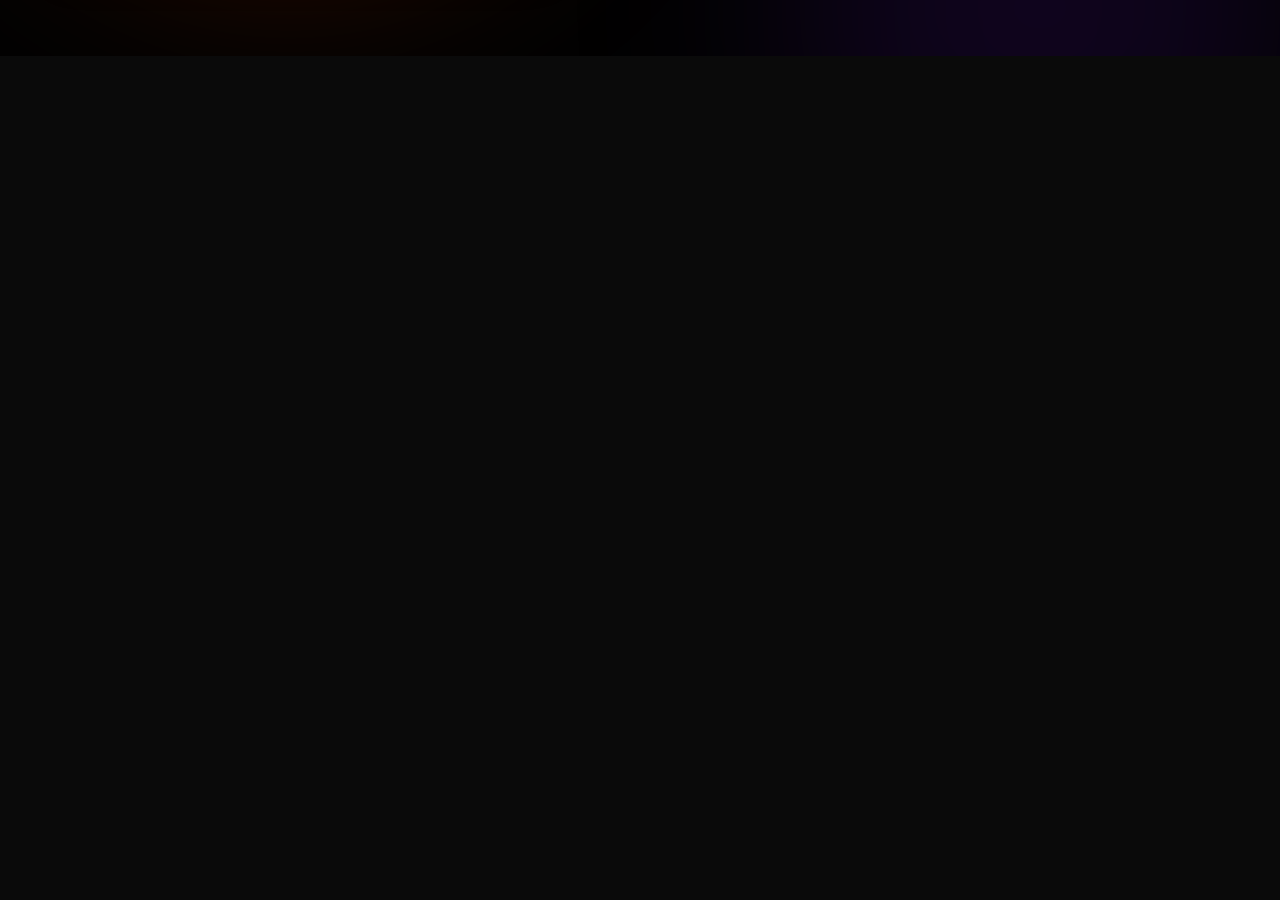
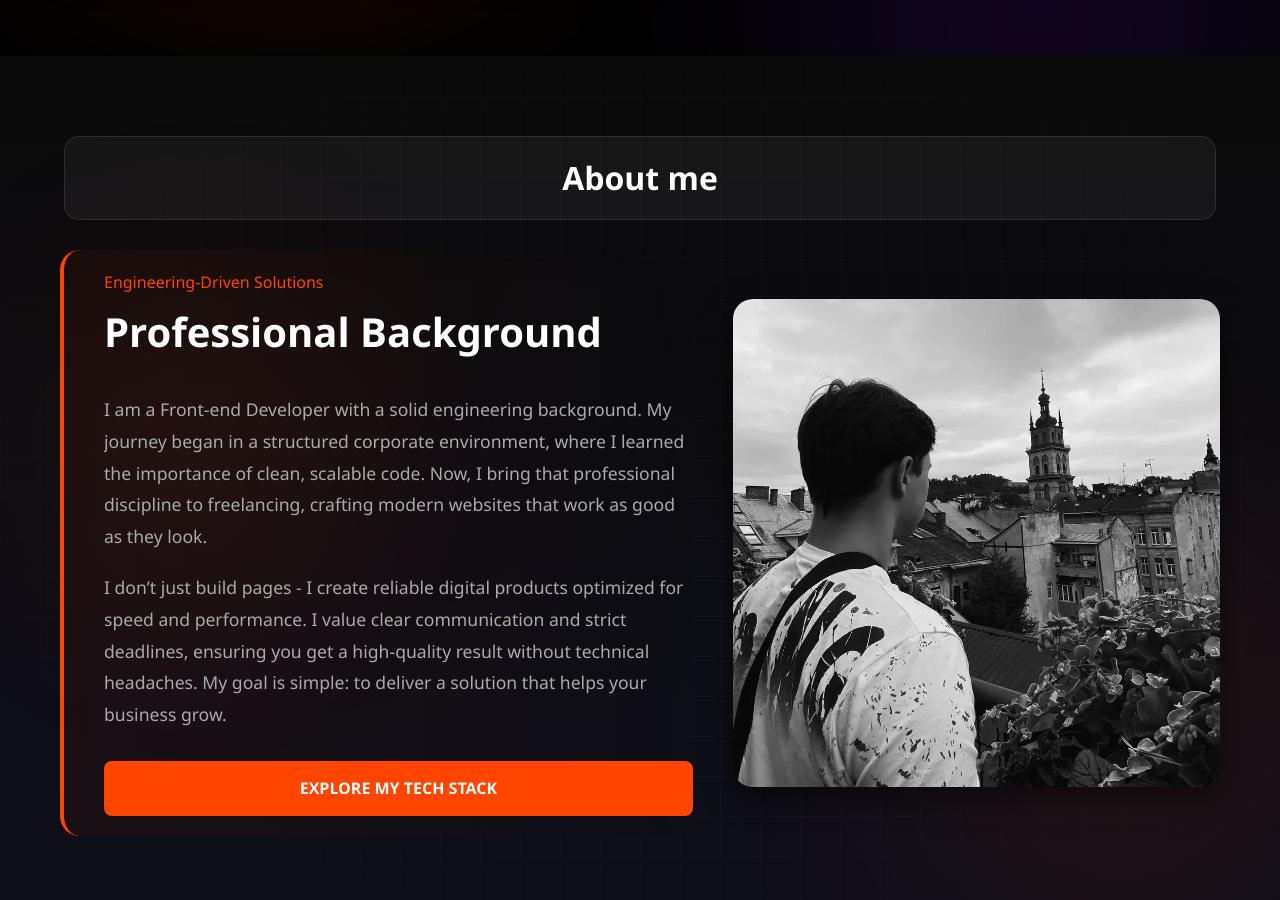
Before and after one commit to MakMouse/MakMouse_React_Portfolio, a React (Vite) app: page / in a window 1280 px wide. Shown: the part 820-1720 px from the top of the page. Before the commit the page ends 876 px from the top, so only its background shows below. Built offline with nearby package versions, Linux system fonts and the light colour scheme.

Commit message:
Added About section(with adaptive)

```diff
--- a/src/App.jsx
+++ b/src/App.jsx
@@ -1,5 +1,6 @@
 import Header from './Components/Header/Header.jsx';
 import Hero from './Components/Hero/Hero.jsx';
+import About from './Components/About/About.jsx';
 
 const App = () => {
 
@@ -7,6 +8,7 @@ const App = () => {
     <div className="app-container">
       <Header />
       <Hero />
+      <About />
     </div>
   );
 }
--- /dev/null
+++ b/src/Components/About/About.css
@@ -0,0 +1,148 @@
+/* ============================================
+   About — component-scoped tokens + FX
+   Global tokens come from index.css
+   ============================================ */
+
+#about {
+
+  /* --- Grid background --- */
+  --grid-color:     rgba(255, 255, 255, 0.025);
+
+  /* --- Glow 1 (orange, left) --- */
+  --glow1-size:     600px;
+  --glow1-x:       -750px;
+  --glow1-y:       -350px;
+  --glow1-color:    rgba(255, 69, 0, 0.09);
+  --glow1-blur:     80px;
+  --glow1-dur:      15s;
+
+  /* --- Glow 2 (orange, right) --- */
+  --glow2-size:     700px;
+  --glow2-x:        150px;
+  --glow2-y:       -100px;
+  --glow2-color:    rgba(255, 69, 0, 0.12);
+  --glow2-blur:     100px;
+  --glow2-dur:      12s;
+
+  /* --- Base layout — padding drives height, no viewport tricks --- */
+  padding-top: var(--about-pad-v);
+  padding-bottom: var(--about-pad-v);
+  display: flex;
+  flex-direction: column;
+  justify-content: center;
+  align-items: center;
+  box-sizing: border-box;
+  position: relative;
+  background-color: var(--bg-main);
+  background-image: linear-gradient(to bottom, var(--bg-main) 0%, var(--bg-light) 100%);
+  overflow: hidden;
+}
+
+/* ============================================
+   Grid overlay
+   ============================================ */
+
+#about::before {
+  content: "";
+  position: absolute;
+  top: 0;
+  left: 0;
+  width: 100%;
+  height: 100%;
+  background-image:
+    linear-gradient(var(--grid-color) 1px, transparent 1px),
+    linear-gradient(90deg, var(--grid-color) 1px, transparent 1px);
+  background-size: 40px 40px;
+  mask-image: radial-gradient(ellipse at center, black 40%, transparent 95%);
+  -webkit-mask-image: radial-gradient(ellipse at center, black 40%, transparent 95%);
+  z-index: var(--z-bg);
+  pointer-events: none;
+}
+
+/* ============================================
+   Ambient glows
+   ============================================ */
+
+.about-glow {
+  position: absolute;
+  top: 0;
+  left: 0;
+  width: 100%;
+  height: 100%;
+  z-index: var(--z-bg);
+  pointer-events: none;
+  overflow: hidden;
+}
+
+.about-glow::before,
+.about-glow::after {
+  content: "";
+  position: absolute;
+  border-radius: 50%;
+  left: 50%;
+  top: 50%;
+  will-change: transform, filter;
+  transform: translateZ(0);
+  backface-visibility: hidden;
+}
+
+.about-glow::before {
+  width: var(--glow1-size);
+  height: var(--glow1-size);
+  margin-left: var(--glow1-x);
+  margin-top: var(--glow1-y);
+  background: radial-gradient(circle, var(--glow1-color) 0%, transparent 70%);
+  filter: blur(var(--glow1-blur));
+  opacity: 0.8;
+  animation: flowDrift1 var(--glow1-dur) infinite alternate ease-in-out;
+}
+
+.about-glow::after {
+  width: var(--glow2-size);
+  height: var(--glow2-size);
+  margin-left: var(--glow2-x);
+  margin-top: var(--glow2-y);
+  background: radial-gradient(circle, var(--glow2-color) 0%, transparent 70%);
+  filter: blur(var(--glow2-blur));
+  opacity: 0.9;
+  animation: flowDrift2 var(--glow2-dur) infinite alternate ease-in-out;
+}
+
+/* ============================================
+   Glow keyframes
+   ============================================ */
+
+@keyframes flowDrift1 {
+  0%   { transform: translate3d(0,    0,   0) scale(1);    }
+  100% { transform: translate3d(40px, 20px, 0) scale(1.1); }
+}
+
+@keyframes flowDrift2 {
+  0%   { transform: translate3d(0,     0,    0) scale(1);    }
+  100% { transform: translate3d(-40px, -30px, 0) scale(1.05); }
+}
+
+/* ============================================
+   Image — grayscale hover reveal
+   ============================================ */
+
+.about-image-box img {
+  filter: grayscale(100%);
+  transition: filter var(--transition-base);
+}
+
+.about-image-box:hover img {
+  filter: grayscale(0%);
+}
+
+/* ============================================
+   Responsive
+   ============================================ */
+
+@media screen and (max-width: 1023px) {
+  #about {
+    display: block;
+    height: auto;
+    padding: var(--about-pad-v-tablet) var(--about-pad-sides-tablet);
+  }
+}
--- /dev/null
+++ b/src/Components/About/About.jsx
@@ -0,0 +1,29 @@
+import './About.css'
+
+const About = () => {
+  return (
+    <section id="about" className="section about-bg">
+        <div className="about-glow"></div>
+            <div className="top-title-bar">
+                <h2>About me</h2>
+            </div>
+            <div className="container content-row reverse">
+                <div className="image-box about-image-box">
+                    <img src="Models/About me.webp" alt="Max - Developer looking over the city architecture"/>
+                </div>
+                <div className="text-block">
+                    <span className="badge">Engineering-Driven Solutions</span>
+                    <h3>Professional Background</h3>
+
+                    <p>I am a Front-end Developer with a solid engineering background. My journey began in a structured corporate environment, where I learned the importance of clean, scalable code. Now, I bring that professional discipline to freelancing, crafting modern websites that work as good as they look.</p>
+
+                    <p>I don’t just build pages - I create reliable digital products optimized for speed and performance. I value clear communication and strict deadlines, ensuring you get a high-quality result without technical headaches. My goal is simple: to deliver a solution that helps your business grow.</p>
+
+                    <a href="#skills" className="cta-button" style={{textDecoration: 'none', display: 'inline-block', textAlign: 'center'}}>Explore My Tech Stack</a>
+                </div>
+            </div>
+        </section>
+  );
+};
+
+export default About;
--- a/src/index.css
+++ b/src/index.css
@@ -23,6 +23,7 @@
 
   --bg-main:                #0a0a0a;  /* page background                */
   --bg-dark:                #020202;  /* deepest surfaces               */
+  --bg-light:               #0f0f1a;  /* subtle lighter surface — about section gradient end */
   --card-bg:                rgba(255, 255, 255, 0.05);
   --header-bg:              rgba(30, 30, 30, 0.65);
   --border-color:           rgba(255, 255, 255, 0.1);
@@ -87,6 +88,13 @@
   --mobile-menu-pb:         40px;
 
   /* ==========================================
+       COMPONENT — ABOUT SECTION
+  ========================================== */
+  --about-pad-v:            80px;  /* vertical padding — content-driven height */
+  --about-pad-v-tablet:     60px;  /* tablet: tighter */
+  --about-pad-sides-tablet: 24px;
+
+  /* ==========================================
            COMPONENT — SHARED SECTIONS
   ========================================== */
   /* Section title */
@@ -144,6 +152,7 @@
   /* ==========================================
                  Z-INDEX SCALE
   ========================================== */
+  --z-bg:                   0;     /* decorative bg layers (grids, glows) */
   --z-header:               1000;
   --z-header-bar:           1001;
   --z-mobile-menu:          1005;
```
